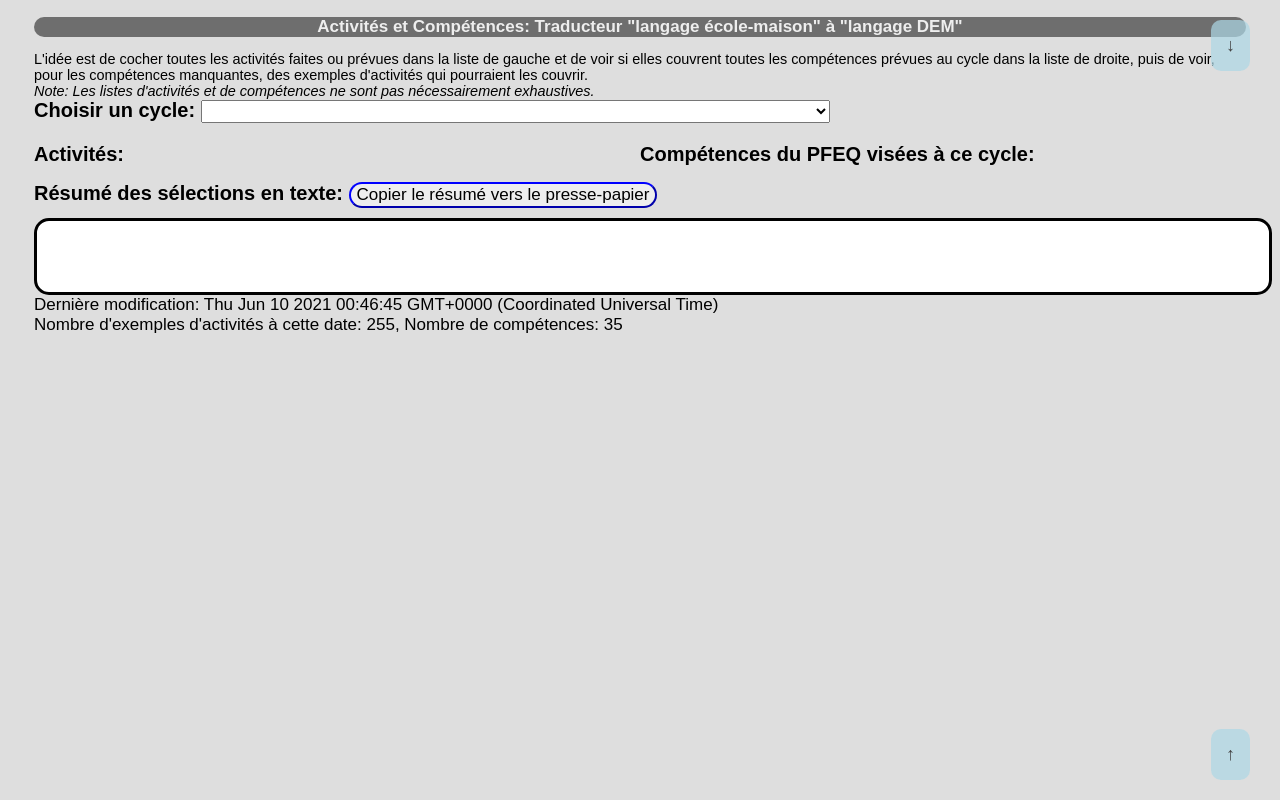
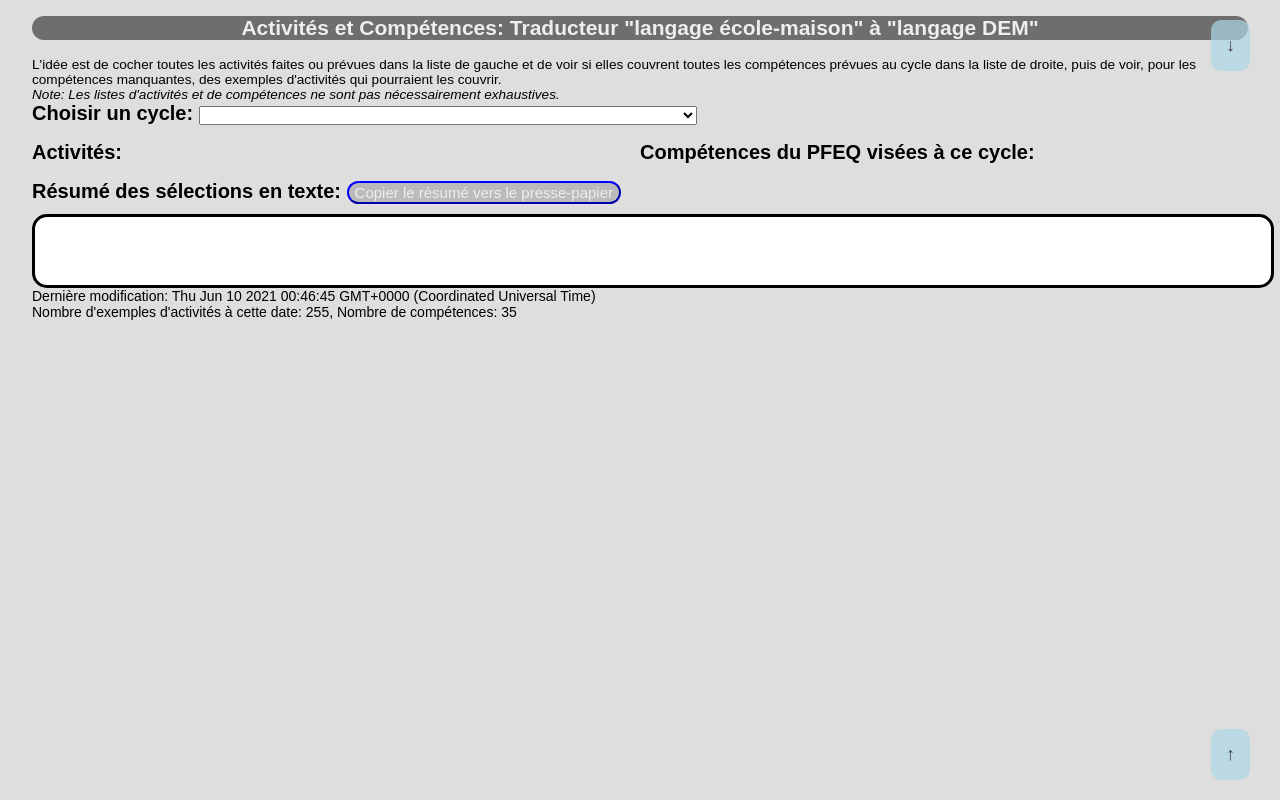
Before and after one commit to lauzonhomeschool/lauzonhomeschool.github.io, a plain HTML site: page index.html in a window 1280 px wide. In both pictures the pointer is over the button "Copier le résumé vers le presse-papier". Drawn offline with Linux system fonts and the light colour scheme.

Commit message:
Update index.html

```diff
--- a/index.html
+++ b/index.html
@@ -680,16 +680,13 @@ body {
 }
 
 #copyButton:hover {
-	font-size: 17px;
+	background-color: #bbbbbb;
+	color: #eeeeee;
 }
 
 #copyButton:active {
 	background-color: #bbbbbb;
 	color: #eeeeee;
-}
-
-* {
-	font-size: 17px;
 }
 
 </style>
```
